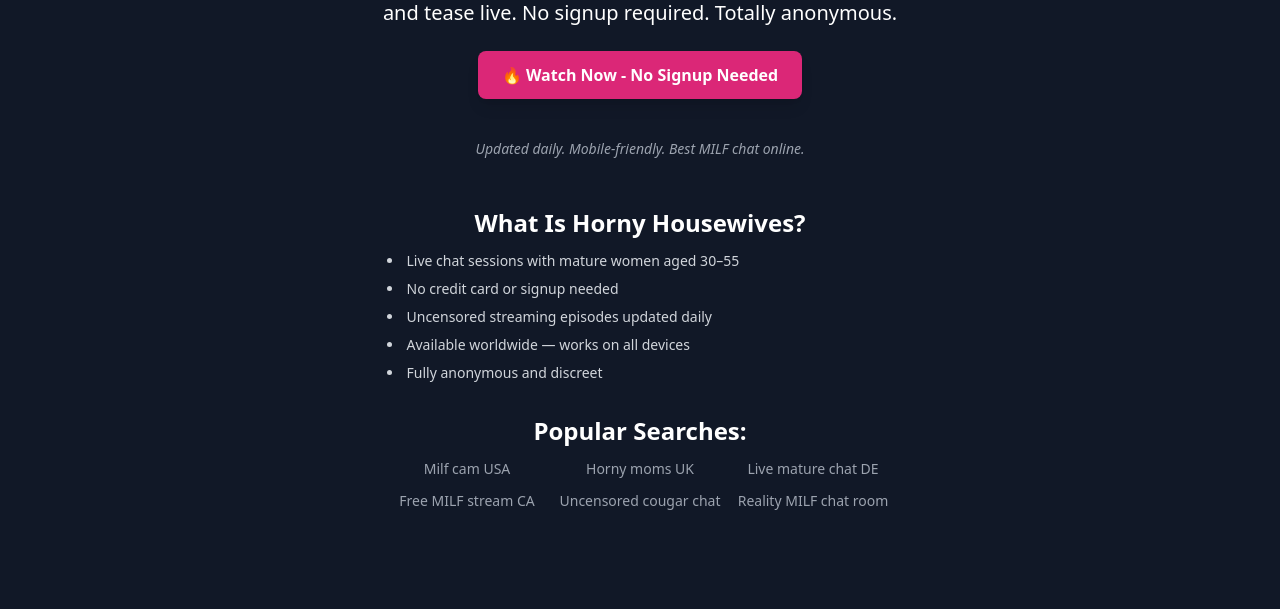
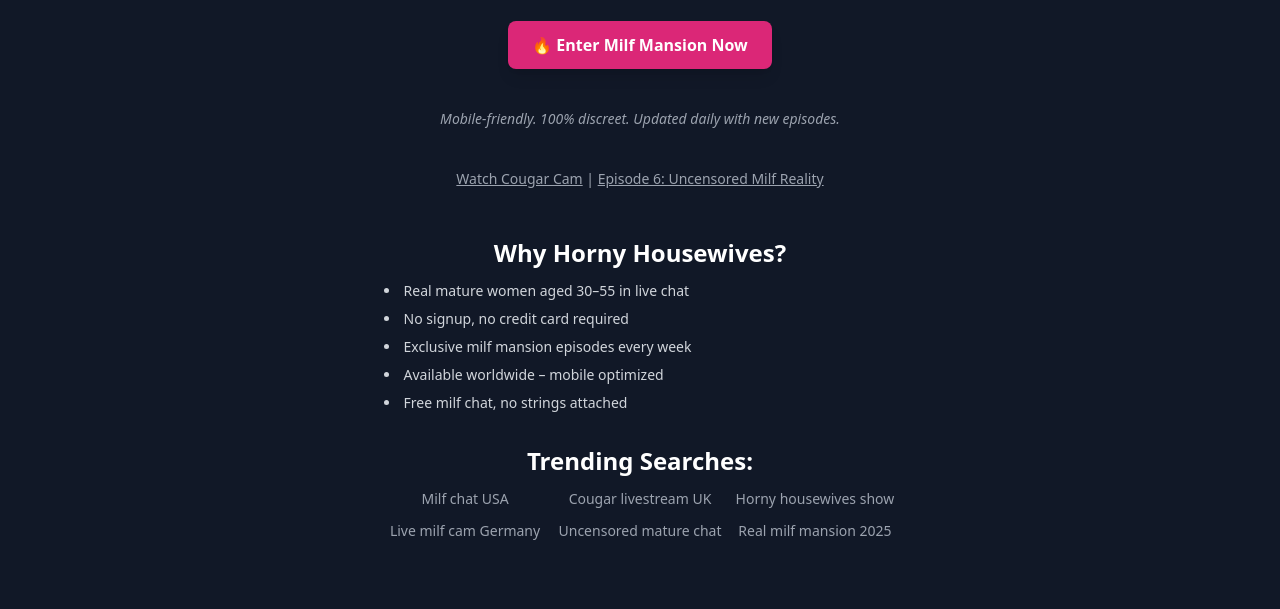
Before and after one commit to devlinkx/hornyhousewives, a plain HTML site: page index.html in a window 1280 px wide. Shown: the part 191-800 px from the top of the page. Drawn offline with nearby package versions, Linux system fonts and the light colour scheme.

Commit message:
Update index.html

```diff
--- a/index.html
+++ b/index.html
@@ -3,20 +3,27 @@
 <head>
   <meta charset="UTF-8" />
   <meta name="viewport" content="width=device-width, initial-scale=1.0" />
-  <title>Horny Housewives Live Chat - Milf Reality Show</title>
-  <meta name="description" content="Watch uncensored reality episodes with real MILFs in live chat. No signup, no bullshit, just mature women online now." />
-  <meta name="keywords" content="milf live chat, mature women online, milf cam reality show, horny moms, cougar chat, live sex cam, no signup chat, milf video episode" />
+  <title>Horny Housewives – Milf Chat Reality Show (Live & Uncensored)</title>
+  <meta name="description" content="Join Horny Housewives – the wildest milf cam reality show online. Mature women chat uncensored, no signup, instant access." />
+  <meta name="keywords" content="milf chat, mature women live, horny housewives, cougar cam, milf mansion, no signup cam, milf live stream, free milf chat, adult reality show" />
   <link rel="canonical" href="https://devlinkx.github.io/hornyhousewives/" />
+
+  <meta property="og:title" content="Horny Housewives – Milf Cam Show (Uncensored)" />
+  <meta property="og:description" content="Watch horny mature women live on cam. Free, uncensored and no signup required." />
+  <meta property="og:type" content="website" />
+  <meta property="og:url" content="https://devlinkx.github.io/hornyhousewives/" />
+  <meta property="og:image" content="https://devlinkx.github.io/hornyhousewives/preview.jpg" />
+
   <script src="https://cdn.tailwindcss.com"></script>
 </head>
 <body class="bg-gray-900 text-white min-h-screen flex flex-col items-center justify-center px-4 text-center">
 
   <h1 class="text-4xl md:text-5xl font-bold mb-4 leading-tight">
-    Horny Housewives: Live Chat with Real MILFs
+    Horny Housewives: Milf Cam Chat Reality Show
   </h1>
 
   <p class="text-lg md:text-xl mb-6 max-w-2xl">
-    Watch uncensored chat episodes where real mature women talk dirty and tease live. No signup required. Totally anonymous.
+    Join the hottest MILFs from around the world in uncensored cam chat. No signup, no bullshit — just dirty talk and pure action.
   </p>
 
   <a
@@ -24,33 +31,38 @@
     target="_blank"
     class="bg-pink-600 hover:bg-pink-700 text-white font-bold py-3 px-6 rounded-lg shadow-lg transition duration-300"
   >
-    🔥 Watch Now - No Signup Needed
+    🔥 Enter Milf Mansion Now
   </a>
 
   <p class="mt-10 text-sm text-gray-400 italic">
-    Updated daily. Mobile-friendly. Best MILF chat online.
+    Mobile-friendly. 100% discreet. Updated daily with new episodes.
   </p>
+
+  <div class="mt-10 text-sm text-gray-400">
+    <a href="cougar-cam-live.html" class="underline hover:text-pink-400">Watch Cougar Cam</a> |
+    <a href="mature-reality-episode-6.html" class="underline hover:text-pink-400">Episode 6: Uncensored Milf Reality</a>
+  </div>
 
   <script async src="https://js.wpadmngr.com/static/adManager.js" data-admpid="327507"></script>
 
   <section class="mt-12 max-w-3xl">
-    <h2 class="text-2xl font-semibold mb-3">What Is Horny Housewives?</h2>
+    <h2 class="text-2xl font-semibold mb-3">Why Horny Housewives?</h2>
     <ul class="list-disc list-inside text-left text-sm text-gray-300 space-y-2">
-      <li>Live chat sessions with mature women aged 30–55</li>
-      <li>No credit card or signup needed</li>
-      <li>Uncensored streaming episodes updated daily</li>
-      <li>Available worldwide — works on all devices</li>
-      <li>Fully anonymous and discreet</li>
+      <li>Real mature women aged 30–55 in live chat</li>
+      <li>No signup, no credit card required</li>
+      <li>Exclusive milf mansion episodes every week</li>
+      <li>Available worldwide – mobile optimized</li>
+      <li>Free milf chat, no strings attached</li>
     </ul>
 
-    <h2 class="text-2xl font-semibold mt-8 mb-3">Popular Searches:</h2>
+    <h2 class="text-2xl font-semibold mt-8 mb-3">Trending Searches:</h2>
     <div class="grid grid-cols-2 md:grid-cols-3 gap-3 text-sm text-gray-400">
-      <span>Milf cam USA</span>
-      <span>Horny moms UK</span>
-      <span>Live mature chat DE</span>
-      <span>Free MILF stream CA</span>
-      <span>Uncensored cougar chat</span>
-      <span>Reality MILF chat room</span>
+      <span>Milf chat USA</span>
+      <span>Cougar livestream UK</span>
+      <span>Horny housewives show</span>
+      <span>Live milf cam Germany</span>
+      <span>Uncensored mature chat</span>
+      <span>Real milf mansion 2025</span>
     </div>
   </section>
 </body>
```
